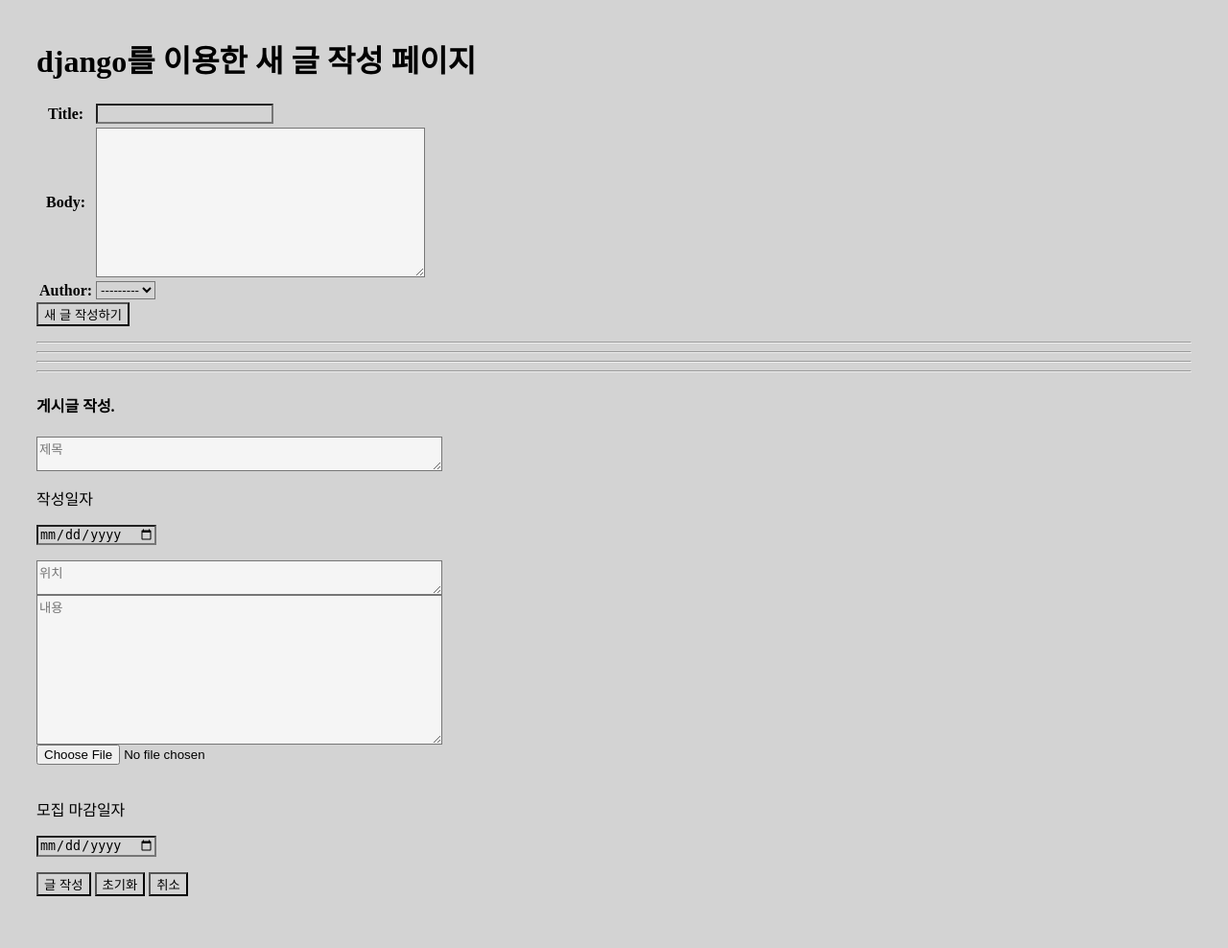
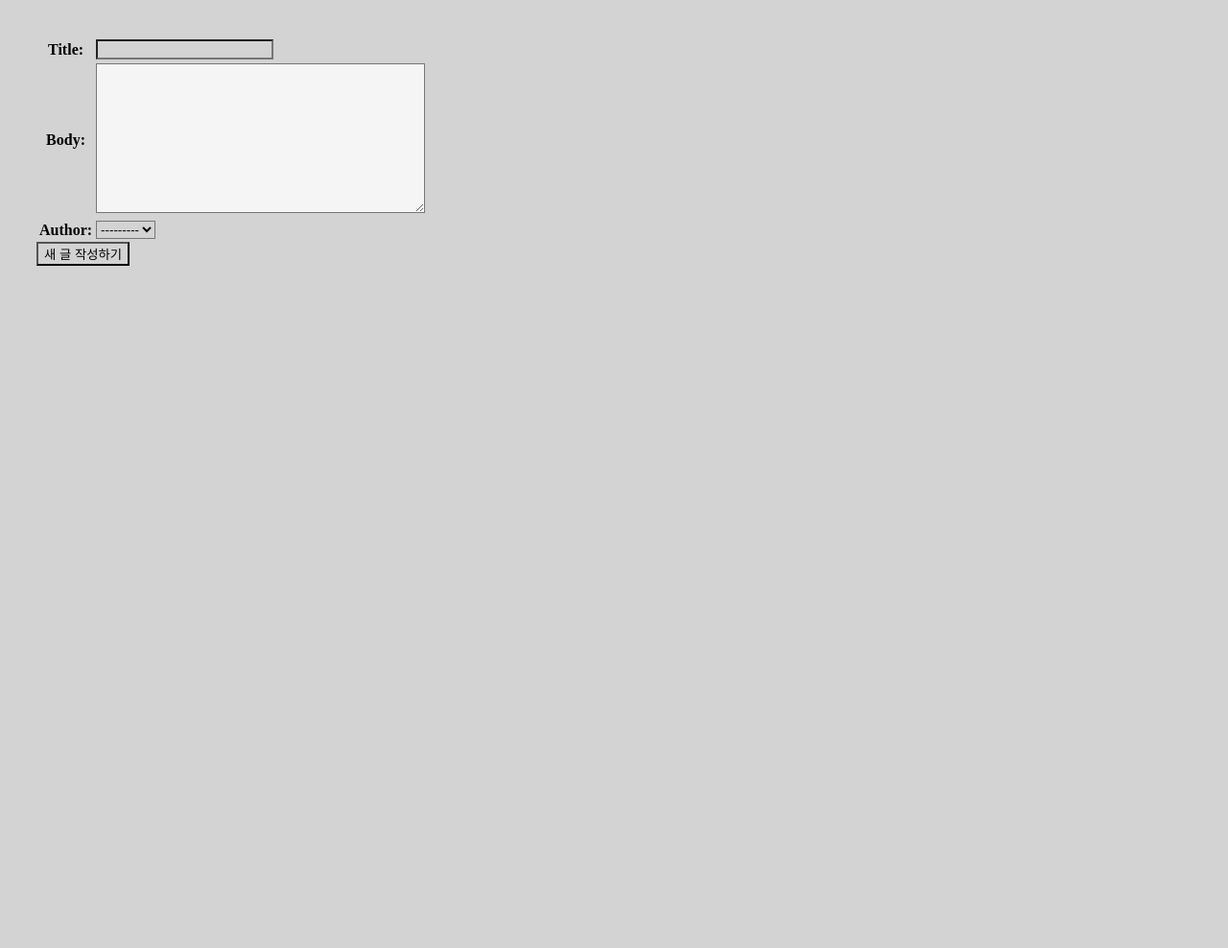
Before and after one commit to LikeLion-Hackathon/BanBan, a Django app: page /postcreate in a window 1280 px wide. Shown: the whole page at 96% size. After the commit the page ends 277 px from the top, so only its background shows below. Run offline with Django 4.2, Linux system fonts and the light colour scheme; data comes from the database, SQL or seed files in the repository; both versions use the stored data as it was after the commit.

Commit message:
post_form수정

```diff
--- a/BanBan/dashboard/templates/post_form.html
+++ b/BanBan/dashboard/templates/post_form.html
@@ -1,83 +1,16 @@
 {% load static %}
+<!DOCTYPE html>
+<html lang="en">
 
-<h1>django를 이용한 새 글 작성 페이지</h1>
-<form action="" method="POST">
+  <head>
+    <title>게시글 작성 페이지입니다.</title>
+    <meta charset="UTF-8" />
+
+    <link rel="stylesheet" href="{% static '/css/write.css' %}" />
+    <form action="" method="POST">
   {% csrf_token %}
   <table>
     {{ form.as_table}}
   </table>
   <input type="submit" value="새 글 작성하기" />
 </form>
-
-<!DOCTYPE html>
-<html lang="en">
-  <head>
-    <meta charset="UTF-8" />
-    <title>게시글 작성 페이지입니다.</title>
-    <link rel="stylesheet" href="{% static '/css/write.css' %}" />
-  </head>
-  <body>
-    <hr />
-    <hr />
-    <hr />
-    <hr />
-    <div id="board_write">
-      <h4>게시글 작성.</h4>
-      <div id="write_area">
-        <form enctype="multipart/form-data" method="post">
-          <div id="in_title">
-            <textarea
-              name="title"
-              id="utitle"
-              rows="2"
-              cols="50"
-              placeholder="제목"
-              maxlength="100"
-              required
-            ></textarea>
-          </div>
-          <div id="in_writeDate">
-            <p>작성일자</p>
-            <p><input type="date" required /></p>
-          </div>
-          <div id="in_rocation">
-            <textarea
-              name="title"
-              id="utitle"
-              rows="2"
-              cols="50"
-              placeholder="위치"
-              maxlength="100"
-              required
-            ></textarea>
-          </div>
-
-          <div class="wi_line"></div>
-          <div id="in_content">
-            <textarea
-              name="content"
-              id="ucontent"
-              rows="10"
-              cols="50"
-              placeholder="내용"
-              required
-            ></textarea>
-          </div>
-          <input type="file" name="SelectFile" />
-
-          <br /><br />
-          <div id="in_writeDate">
-            <p>모집 마감일자</p>
-            <p><input type="date" required /></p>
-          </div>
-
-          <div class="btn_se">
-            <button type="submit">글 작성</button>
-            <button type="reset">초기화</button>
-            <button type="submit">취소</button>
-          </div>
-        </form>
-      </div>
-    </div>
-  </body>
-</html>
```
Also changed, not shown: BanBan/db.sqlite3.
